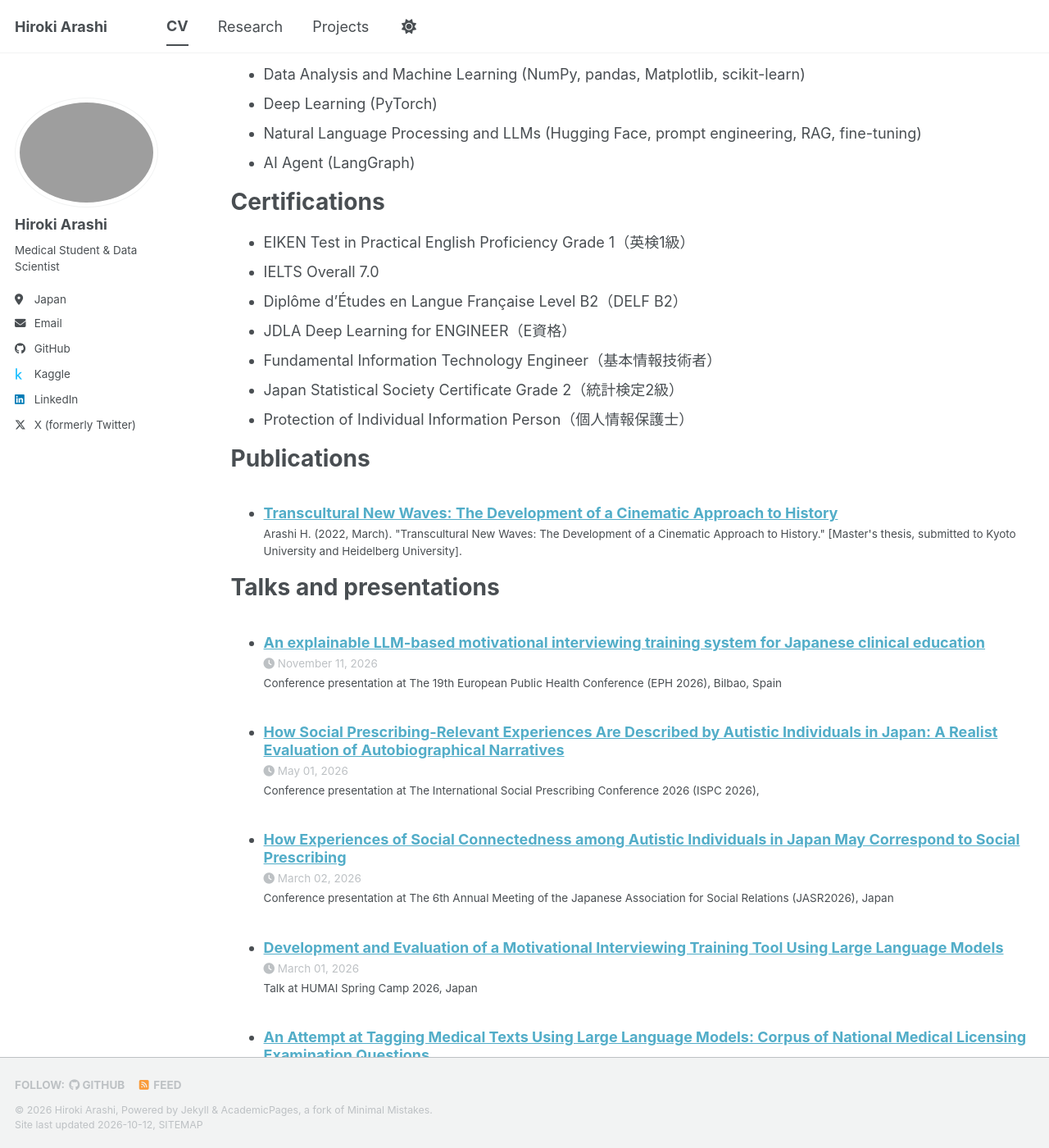
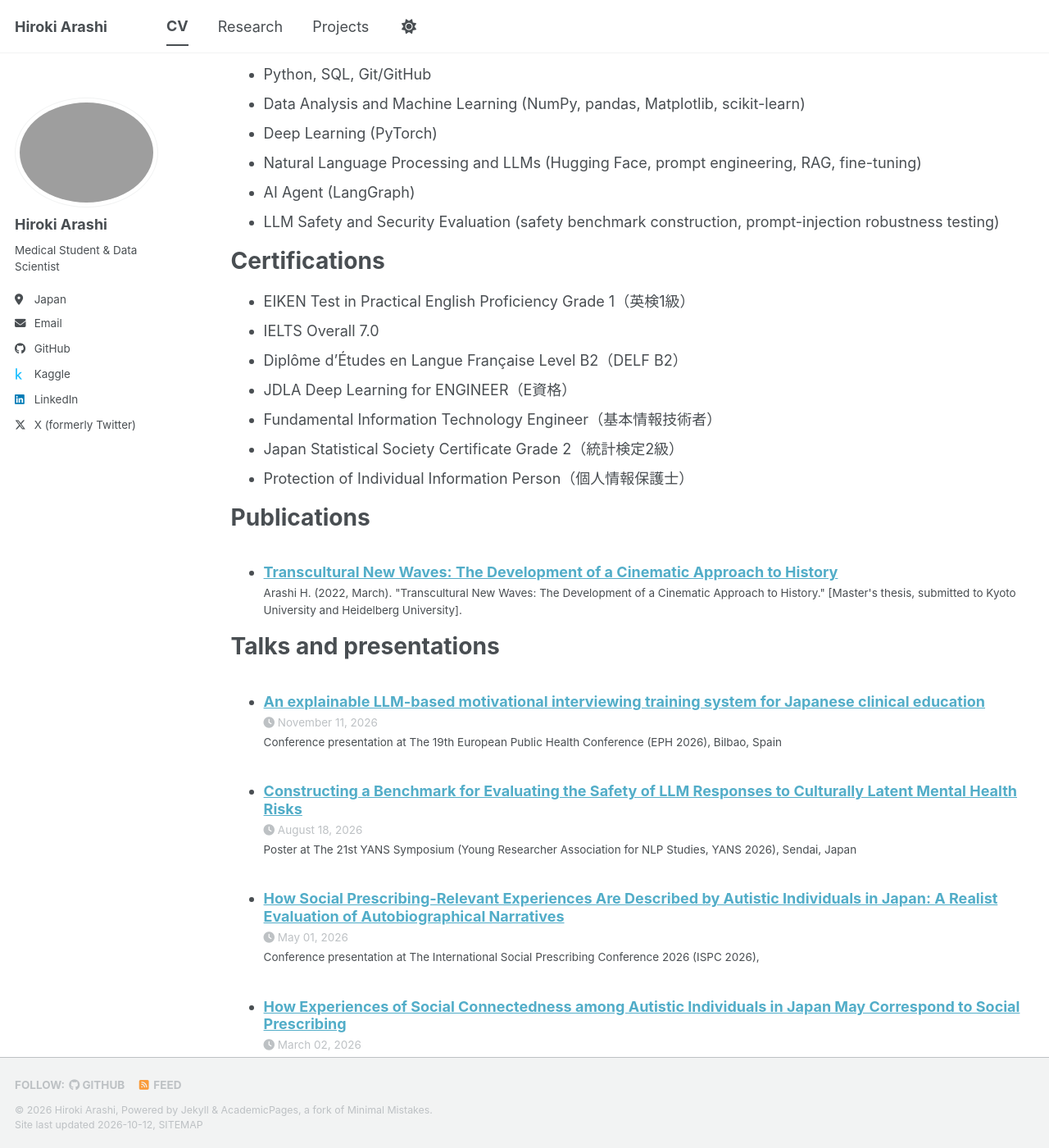
Before and after one commit to 1984akg/hirokiarashi.com, a Jekyll site: the page built from _pages/cv.md, in a window 1280 px wide and 1400 px high, scrolled down 1637 px. Shown: the whole window at 82% size. Built offline with Jekyll 4.4.1, drawn with Linux system fonts in a browser that asks for light colours; a script bundle is joined from its source files by our own code; library files that are not in the unit come from our copies; some of the changed text lies outside the part shown.

Commit message:
Rewrite About page; add LLM agent security project, YANS 2026 talk and award
- About: two-tier narrative (why medicine; why psychiatry and language AI),
  current research, and applied AI work at Matsuo Institute
- Projects: add "Security Evaluation of LLM Agents against Indirect Prompt
  Injection" (Matsuo Institute) as #02 and renumber the rest
- Talks: add YANS 2026 poster (Sponsor Award / Retrieva Award); note the award
  on the mental-health safety benchmark project
- CV: add YANS 2026 award and an LLM safety/security evaluation skills line

Co-Authored-By: Claude Fable 5.1 <noreply@anthropic.com>
Claude-Session: https://claude.ai/code/session_01Ka6Wk4LhTAetxcHUUWKL5N

```diff
--- a/_pages/cv.md
+++ b/_pages/cv.md
@@ -47,6 +47,7 @@ Funding
 
 Awards
 ======
+* **August 2026:** Sponsor Award (Retrieva Award) at the 21st YANS Symposium (YANS 2026)
 * **March 2024:** Outstanding Completion Award at GCI 2023 Winter
 * **December 2023:** Winner of the Competition 2 at GCI 2023 Winter
 * **August 2023:** AI Award at MAP Hackathon
@@ -62,6 +63,7 @@ Skills
 * Deep Learning (PyTorch)
 * Natural Language Processing and LLMs (Hugging Face, prompt engineering, RAG, fine-tuning)
 * AI Agent (LangGraph)
+* LLM Safety and Security Evaluation (safety benchmark construction, prompt-injection robustness testing)
 
 Certifications
 ======
--- /dev/null
+++ b/_talks/2026-08-18-yans2026-mental-health-safety-benchmark.md
@@ -0,0 +1,11 @@
+---
+title: "Constructing a Benchmark for Evaluating the Safety of LLM Responses to Culturally Latent Mental Health Risks"
+collection: talks
+type: "Poster"
+permalink: /talks/2026-08-18-yans2026-mental-health-safety-benchmark
+venue: "The 21st YANS Symposium (Young Researcher Association for NLP Studies, YANS 2026)"
+date: 2026-08-18
+location: "Sendai, Japan"
+---
+
+**Arashi H.** et al. (2026, August). Poster presentation at the 21st YANS Symposium (YANS 2026), Sendai, Japan. Received the Sponsor Award (Retrieva Award).
```
Also changed, not shown: _pages/about.md (+4 -4 lines), _portfolio/01-multilingual-safety-benchmark.md (+1 -1 lines), _portfolio/02-llm-agent-security.md (added, +7 -0 lines), _portfolio/03-enterprise-knowledge-platform.md (renamed from _portfolio/02-enterprise-knowledge-platform.md), _portfolio/04-ai-agent-sales-support.md (renamed from _portfolio/03-ai-agent-sales-support.md), _portfolio/05-vlm-proposal-quality-assessment.md (renamed from _portfolio/04-vlm-proposal-quality-assessment.md), _portfolio/06-medical-ontology-construction.md (renamed from _portfolio/05-medical-ontology-construction.md), _portfolio/07-psychotherapy-training-tool.md (renamed from _portfolio/06-psychotherapy-training-tool.md), _portfolio/08-gci-assignments-development.md (renamed from _portfolio/07-gci-assignments-development.md), _portfolio/09-protein-protein-interaction.md (renamed from _portfolio/08-protein-protein-interaction.md), _portfolio/10-customer-retention-clustering.md (renamed from _portfolio/09-customer-retention-clustering.md), _portfolio/11-stress-detection-app.md (renamed from _portfolio/10-stress-detection-app.md).
